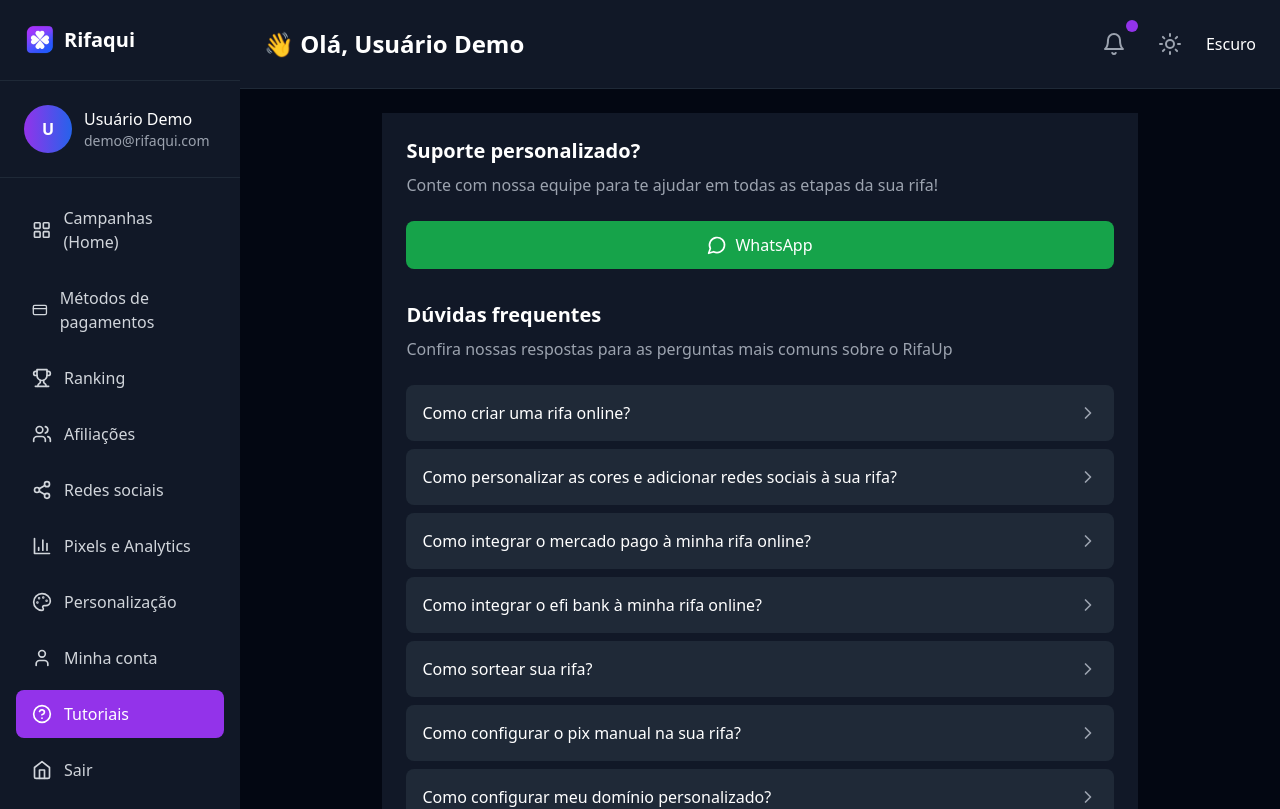
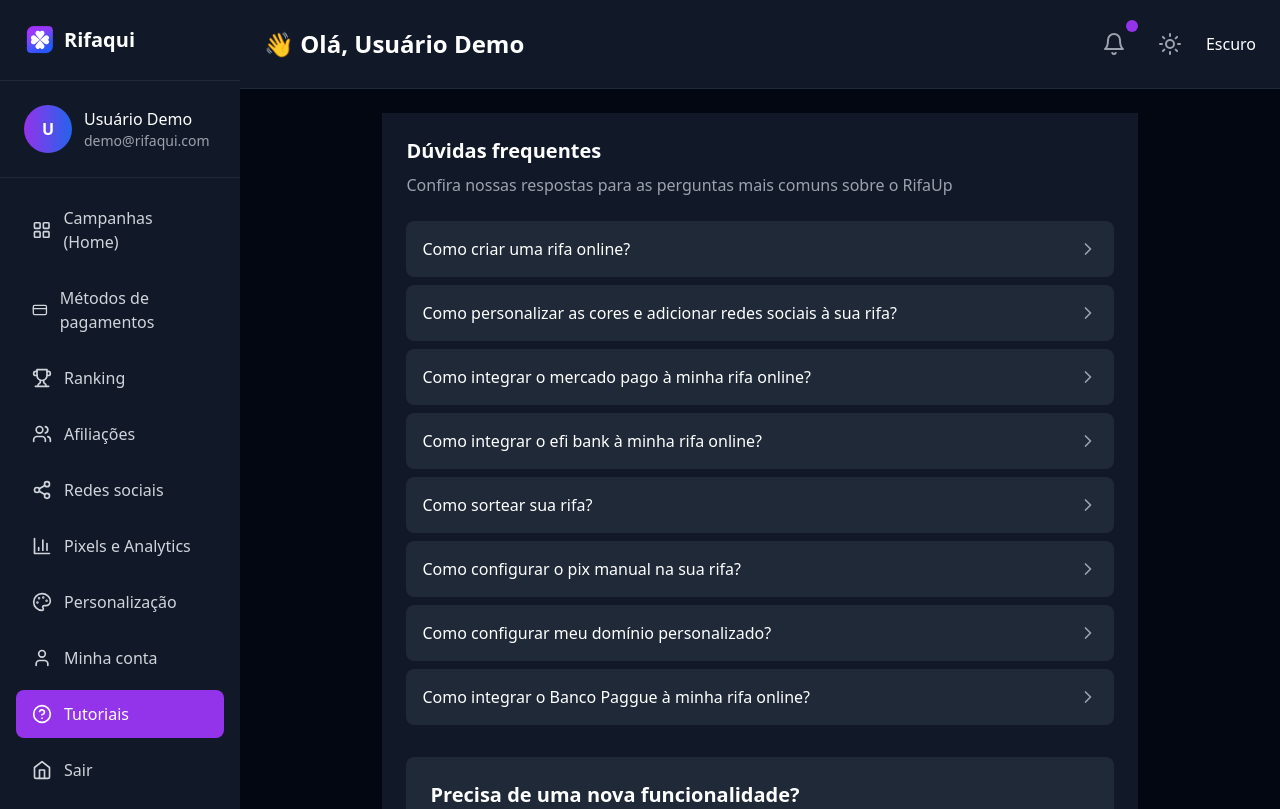
Before and after one commit to gilson954/sistema-rifa, a React (Vite) app: page /dashboard/tutorials in a window 1280 px wide. Shown: the top 809 px of the page. Built offline with nearby package versions, Linux system fonts and the light colour scheme.

Commit message:
Remove support section from tutorials page

```diff
--- a/src/pages/TutorialsPage.tsx
+++ b/src/pages/TutorialsPage.tsx
@@ -45,21 +45,6 @@ const TutorialsPage = () => {
 
   return (
     <div className="bg-gray-900 text-white -mx-4 -mt-6 min-h-screen p-6">
-      {/* Support Section */}
-      <div className="mb-8">
-        <h2 className="text-xl font-semibold text-white mb-2">
-          Suporte personalizado?
-        </h2>
-        <p className="text-gray-400 mb-6">
-          Conte com nossa equipe para te ajudar em todas as etapas da sua rifa!
-        </p>
-
-        <button className="w-full bg-green-600 hover:bg-green-700 text-white py-3 px-4 rounded-lg font-medium transition-colors duration-200 flex items-center justify-center space-x-2">
-          <MessageCircle className="h-5 w-5" />
-          <span>WhatsApp</span>
-        </button>
-      </div>
-
       {/* FAQ Section */}
       <div className="mb-8">
         <h2 className="text-xl font-semibold text-white mb-2">
```
